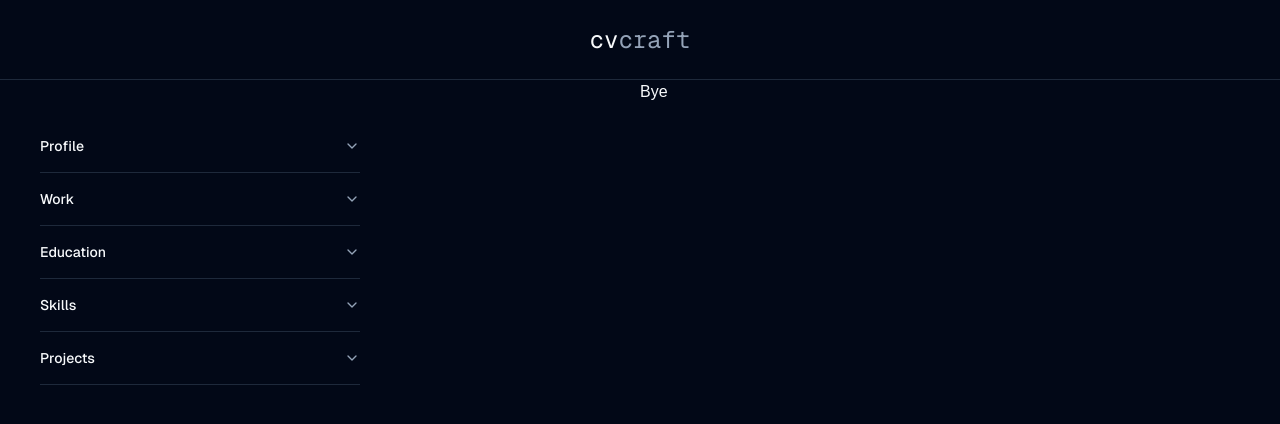
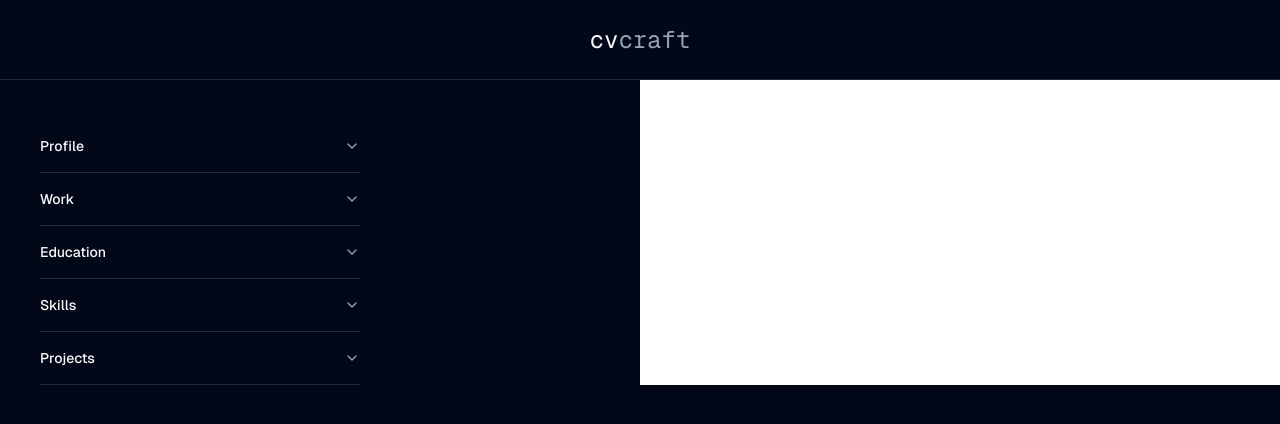
Before and after one commit to deucenn/cv-editor, a Next.js app: page / in a window 1280 px wide. Shown: the top 424 px of the page. Built offline with nearby package versions, Linux system fonts and the light colour scheme.

Commit message:
Added cv preview

```diff
--- a/package.json
+++ b/package.json
@@ -14,6 +14,7 @@
     "@mui/icons-material": "^6.1.6",
     "@mui/material": "^6.1.6",
     "@radix-ui/react-accordion": "^1.2.1",
+    "@radix-ui/react-aspect-ratio": "^1.1.0",
     "@radix-ui/react-label": "^2.1.0",
     "@radix-ui/react-slot": "^1.1.0",
     "class-variance-authority": "^0.7.0",
--- /dev/null
+++ b/src/app/components/Preview.js
@@ -0,0 +1,7 @@
+import Image from "next/image";
+
+import { AspectRatio } from "@/components/ui/aspect-ratio";
+
+export default function Preview() {
+  return <div className="w-full h-full bg-white"></div>;
+}
--- a/src/app/page.js
+++ b/src/app/page.js
@@ -1,5 +1,6 @@
 import NavBar from "./components/Navbar";
 import Input from "./components/Input";
+import Preview from "./components/Preview";
 
 export default function Home() {
   return (
@@ -7,7 +8,7 @@ export default function Home() {
       <NavBar />
       <div className="grid grid-cols-2">
         <Input />
-        <p>Bye</p>
+        <Preview />
       </div>
     </>
   );
--- /dev/null
+++ b/src/components/ui/aspect-ratio.jsx
@@ -0,0 +1,7 @@
+"use client"
+
+import * as AspectRatioPrimitive from "@radix-ui/react-aspect-ratio"
+
+const AspectRatio = AspectRatioPrimitive.Root
+
+export { AspectRatio }
```
Also changed, not shown: 1 other file (tests, documents, lock files or other folders).
